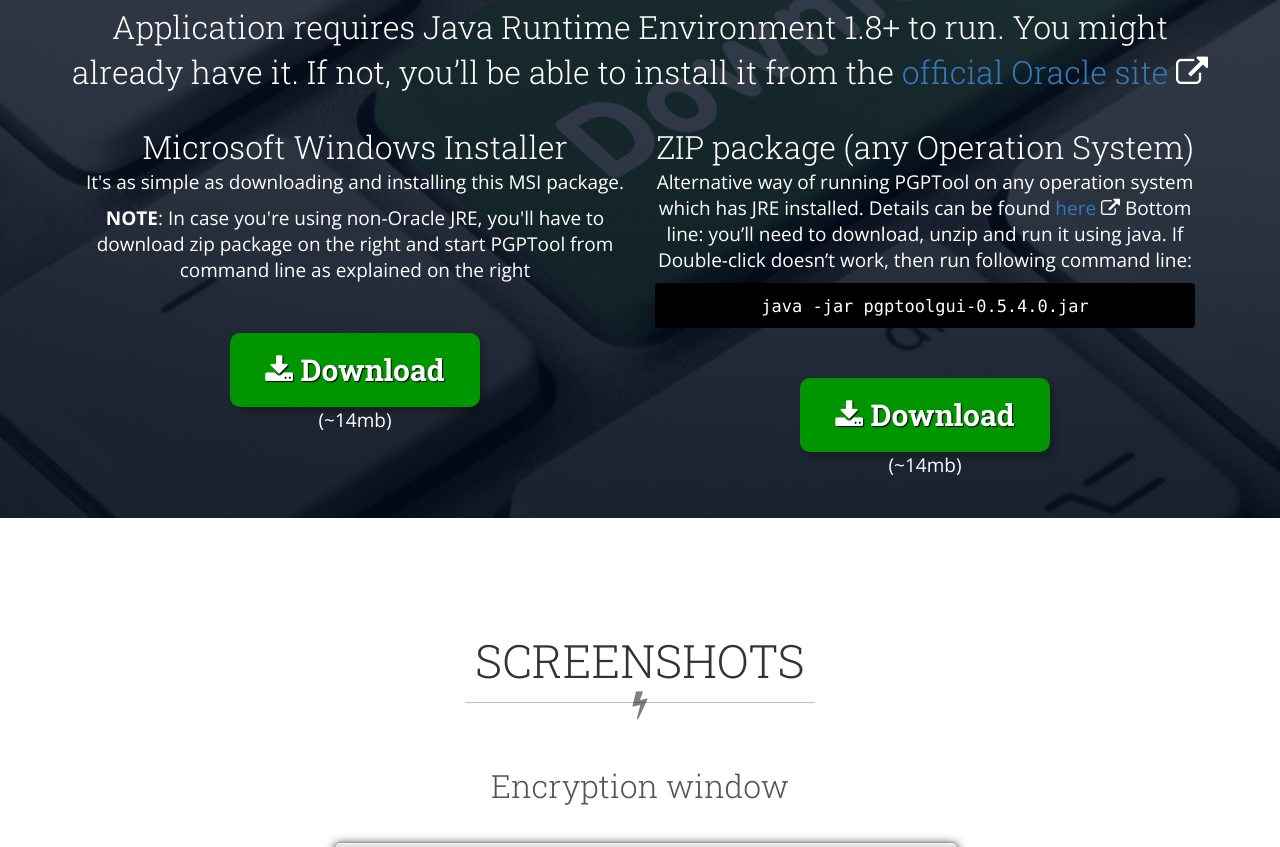
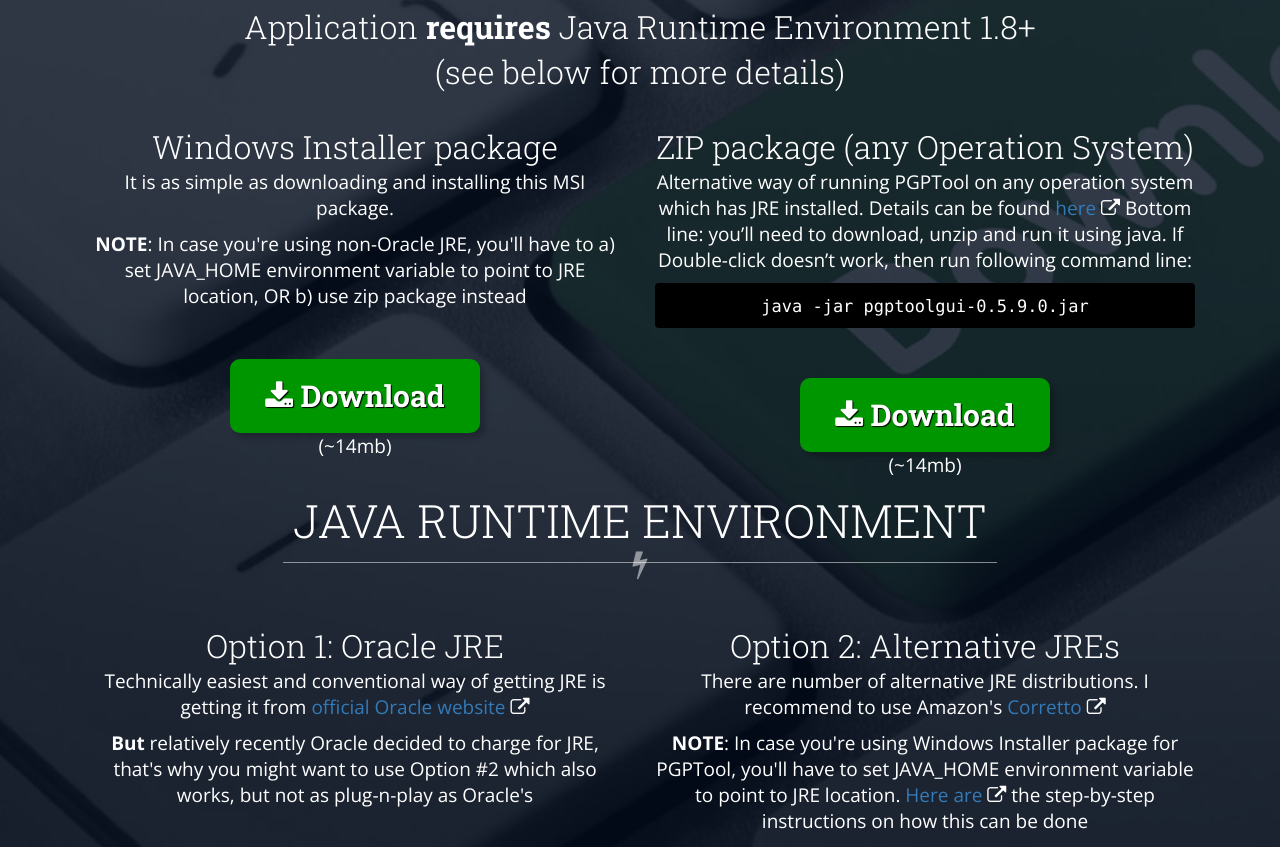
Before and after one commit to pgptool/pgptool.github.io, a plain HTML site: page index.html in a window 1280 px wide. Shown: the part 1669-2516 px from the top of the page. Drawn offline with nearby package versions, Linux system fonts and the light colour scheme.

Commit message:
Bump version and improve description

```diff
--- a/index.html
+++ b/index.html
@@ -156,9 +156,7 @@
 				<div class="section_heading section_heading_2">
 					<h2> Download </h2>
 
-					<h4> Application requires Java Runtime Environment 1.8+ to run. You might already have it.
-					If not, you’ll be able to install it from the <a href="https://java.com/en/download/" target="_blank">official Oracle
-					 site</a> <i class="fa fa-external-link" aria-hidden="true"></i>   </h4>
+					<h4> Application <b>requires</b> Java Runtime Environment 1.8+ <br /> (see below for more details)</h4>
 				</div>
 
 				<div class="col-md-12 hidden-sm hidden-xs">
@@ -166,13 +164,13 @@
 				</div>
 
 				<div class="col-md-6 section_heading section_heading_2">
-					<h4> Microsoft Windows Installer </h4>
-					<p>It's as simple as downloading and installing this MSI package.</p>
-					<p><b>NOTE</b>: In case you're using non-Oracle JRE, you'll have to download zip
-					package on the right and start PGPTool from command line as explained on the right</p>
+					<h4> Windows Installer package </h4>
+					<p>It is as simple as downloading and installing this MSI package.</p>
+					<p><b>NOTE</b>: In case you're using non-Oracle JRE, you'll have to a) set JAVA_HOME environment
+					variable to point to JRE location, OR b) use zip package instead</p>
 
 					<div class="section_btn">
-						<a href="https://github.com/pgptool/pgptool/releases/download/0.5.4.0/pgptoolgui-0.5.4.0.msi">
+						<a href="https://github.com/pgptool/pgptool/releases/download/0.5.9.0/pgptoolgui-0.5.9.0.msi">
 							<button class="btn btn-default" type="submit">
 							<i class="fa fa-download" aria-hidden="true"></i> Download</button>
 						</a>
@@ -185,16 +183,37 @@
 					Details can be found <a href="https://github.com/pgptool/pgptool/wiki/Manual-installation" target="_blank">here</a> <i class="fa fa-external-link" aria-hidden="true"></i>
 					Bottom line: you’ll need to download, unzip and run it using java. If Double-click doesn’t work, then run following command line:
 					</p>
-					<pre>java -jar pgptoolgui-0.5.4.0.jar</pre>
+					<pre>java -jar pgptoolgui-0.5.9.0.jar</pre>
 
 					<div class="section_btn">
-						<a href="https://github.com/pgptool/pgptool/releases/download/0.5.4.0/pgptoolgui-0.5.4.0.zip">
+						<a href="https://github.com/pgptool/pgptool/releases/download/0.5.9.0/pgptoolgui-0.5.9.0.zip">
 							<button class="btn btn-default" type="submit">
 							<i class="fa fa-download" aria-hidden="true"></i> Download</button>
 						</a>
 					</div>
 					<p>(~14mb)</p>
 				</div>
+
+				<div class="section_heading section_heading_2">
+					<h2> Java Runtime Environment </h2>
+				</div>
+
+				<div class="col-md-6 section_heading section_heading_2">
+					<h4> Option 1: Oracle JRE </h4>
+					<p>Technically easiest and conventional way of getting JRE is getting it from
+					<a href="https://java.com/en/download/" target="_blank">official Oracle website</a> <i class="fa fa-external-link" aria-hidden="true"></i> </p>
+					<p><b>But</b> relatively recently Oracle decided to charge for JRE, that's why you might want to use Option #2 which also works, but
+					not as plug-n-play as Oracle's</p>
+				</div>
+				<div class="col-md-6 section_heading section_heading_2">
+					<h4> Option 2: Alternative JREs </h4>
+					<p>There are number of alternative JRE distributions. I recommend to use Amazon's
+					<a href="https://github.com/corretto/corretto-8/releases/tag/8.232.09.1" target="_blank">Corretto</a> <i class="fa fa-external-link" aria-hidden="true"></i></p>
+					<p><b>NOTE</b>: In case you're using Windows Installer package for PGPTool, you'll have to set JAVA_HOME environment
+					variable to point to JRE location. <a href="https://mkyong.com/java/how-to-set-java_home-on-windows-10/" target="_blank">Here are</a>
+					<i class="fa fa-external-link" aria-hidden="true"></i> the step-by-step instructions on how this can be done</p>
+				</div>
+
 			</div>
 		</div>
 		<div class="row">
@@ -392,7 +411,7 @@
 						issue</a> <i class="fa fa-external-link" aria-hidden="true"></i> on a Github. Please make sure to describe:</p>
 						<ul>
 							<li>All steps one can take to reproduce this issue</li>
-							<li>Tell us about your program and operation system type and version, i.e. PGPTool v0.5.4.0, Windows 10</li>
+							<li>Tell us about your program and operation system type and version, i.e. PGPTool v0.5.9.0, Windows 10</li>
 							<li>Provide relevant screenshots</li>
 							<li>Any other info concerning this issue</li>
 						</ul>
```
